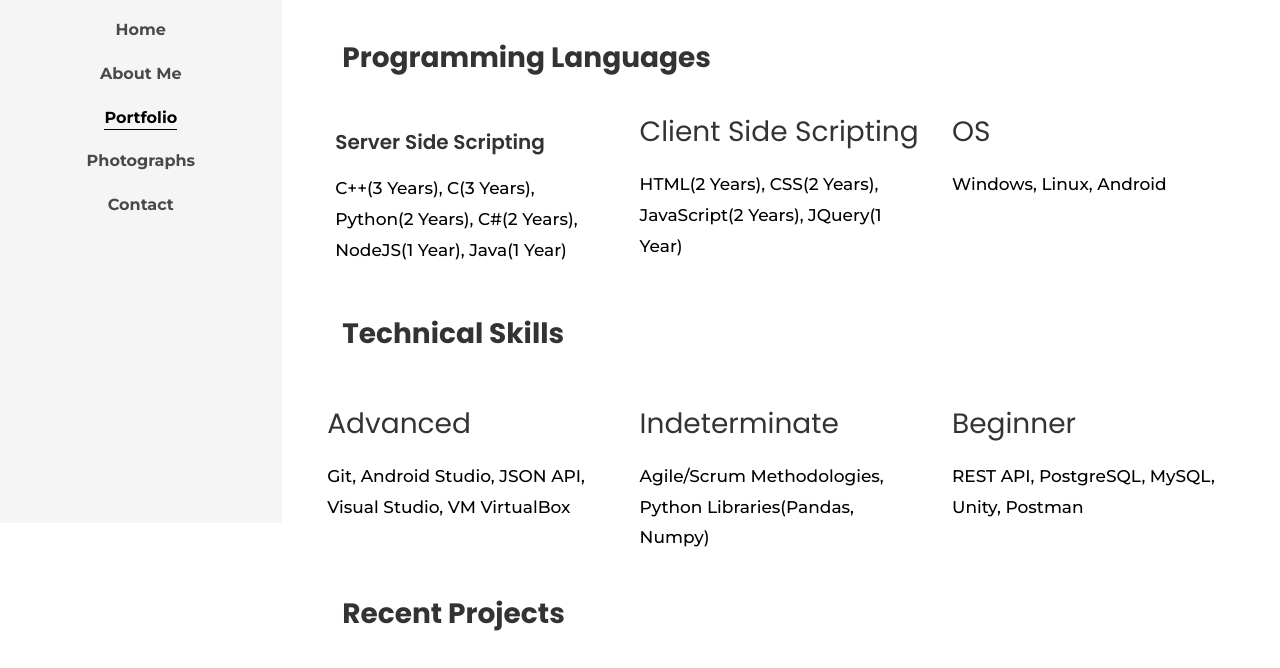
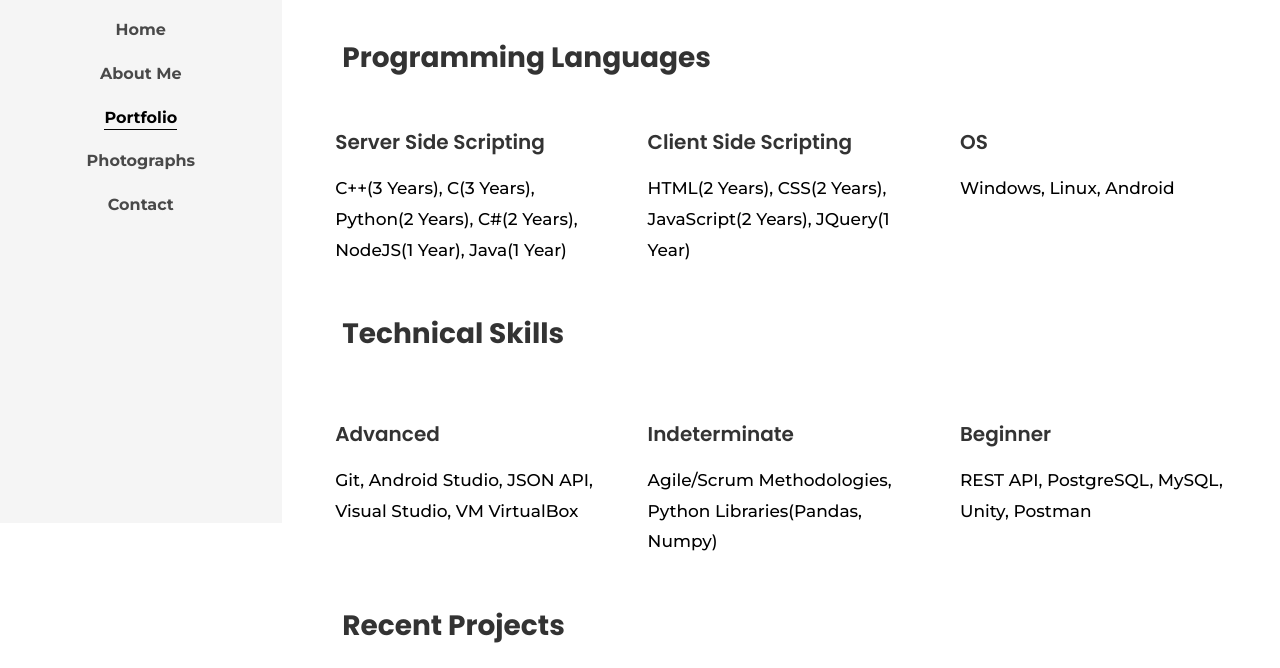
Before and after one commit to yugo9081/yugo9081.github.io, a plain HTML site: page portfolio.html in a window 1280 px wide. Shown: the part 277-945 px from the top of the page. Drawn offline with Linux system fonts and the light colour scheme; some packages are replaced by stand-ins of ours; no server answers; files whose address does not match are found by name; a web font is replaced by a local one.

Commit message:
Update portfolio.html

```diff
--- a/portfolio.html
+++ b/portfolio.html
@@ -72,14 +72,18 @@
           </div>
           <div class="col-md-4 d-flex align-self-stretch ftco-animate">
             <div class="media block-6 services py-4 d-block">
+              <div class="media-body p-2 mt-2">
               <h3 class="heading_projects mb-3">Client Side Scripting</h3>
               <p>HTML(2 Years), CSS(2 Years), JavaScript(2 Years), JQuery(1 Year)</p>
+            </div>
             </div>
           </div>
           <div class="col-md-4 d-flex align-self-stretch ftco-animate">
             <div class="media block-6 services py-4 d-block">
+              <div class="media-body p-2 mt-2">
               <h3 class="heading_projects mb-3">OS</h3>
               <p>Windows, Linux, Android</p>
+            </div>
             </div>
           </div>
           </div>
@@ -89,20 +93,26 @@
           <div class="row">
             <div class="col-md-4 d-flex align-self-stretch ftco-animate">
               <div class="media block-6 services py-4 d-block">
+                <div class="media-body p-2 mt-2">
                 <h3 class="heading_projects mb-3">Advanced</h3>
                 <p>Git, Android Studio, JSON API, Visual Studio, VM VirtualBox</p>
+            </div>
             </div>
           </div>
           <div class="col-md-4 d-flex align-self-stretch ftco-animate">
             <div class="media block-6 services py-4 d-block">
+              <div class="media-body p-2 mt-2">
               <h3 class="heading_projects mb-3">Indeterminate</h3>
               <p>Agile/Scrum Methodologies, Python Libraries(Pandas, Numpy)</p>
+            </div>
             </div>
           </div>
           <div class="col-md-4 d-flex align-self-stretch ftco-animate">
             <div class="media block-6 services py-4 d-block">
+              <div class="media-body p-2 mt-2">
               <h3 class="heading_projects mb-3">Beginner</h3>
               <p>REST API, PostgreSQL, MySQL, Unity, Postman</p>
+            </div>
             </div>
           </div>
 
```
